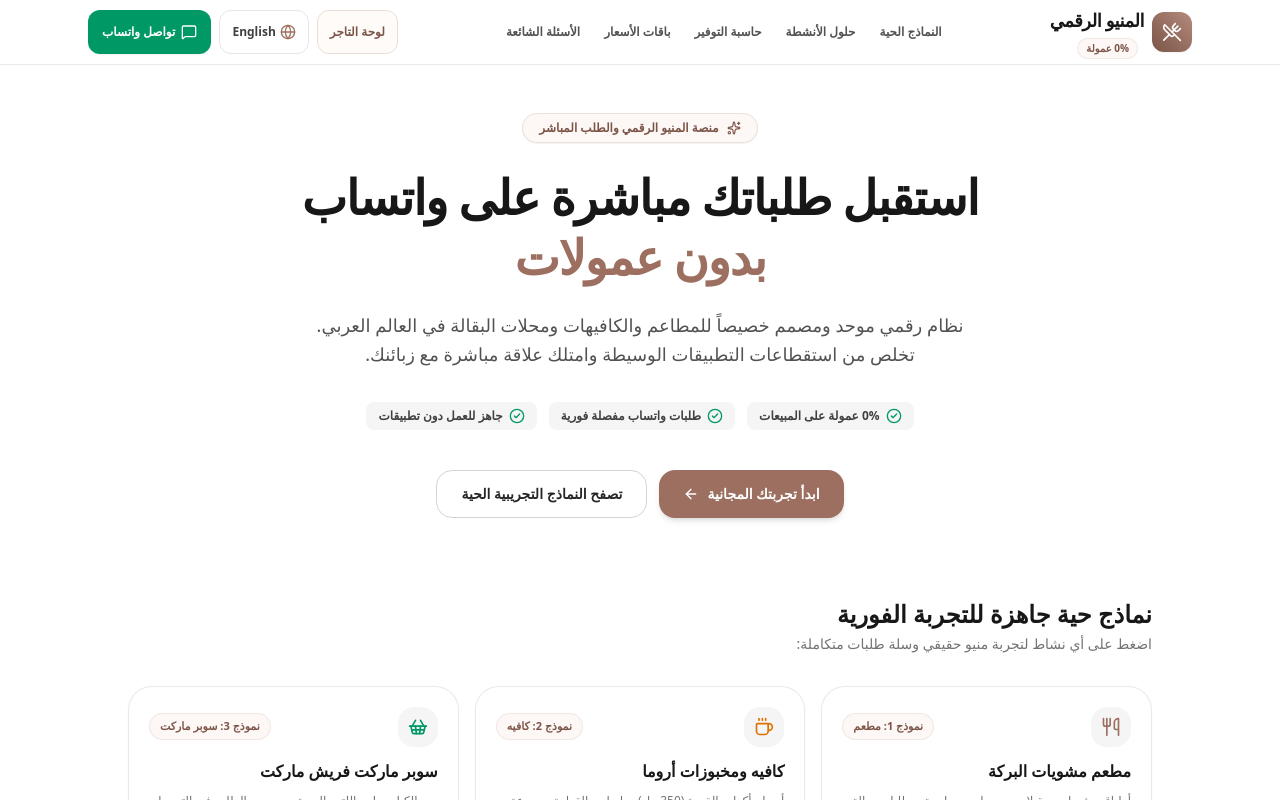
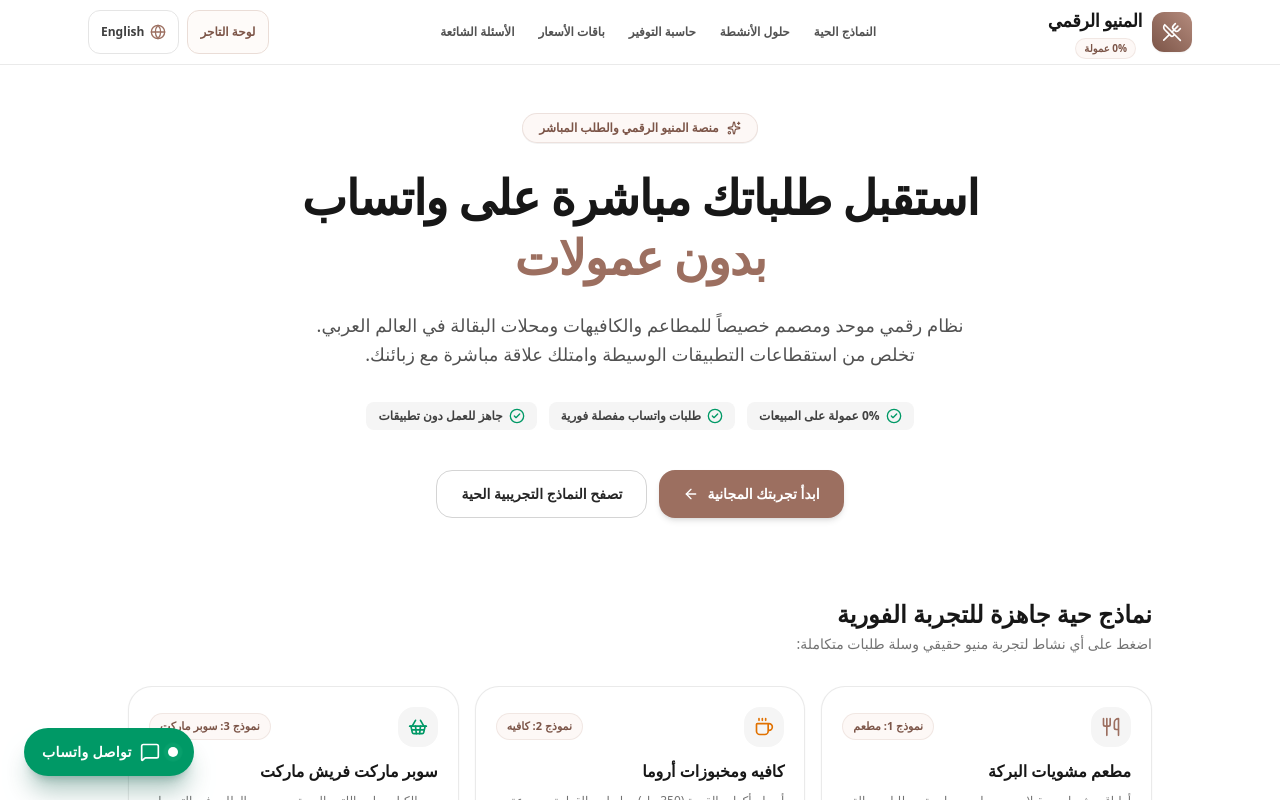
Before and after one commit to shaban-aly/Digital-Menu, a Next.js app: page / in a window 1280 px wide. Shown: the top 800 px of the page. Built offline with nearby package versions, Linux system fonts and the light colour scheme.

Commit message:
feat(landing): move WhatsApp CTA from navbar to floating action button

```diff
--- /dev/null
+++ b/src/features/landing/components/floating-whatsapp-button.tsx
@@ -0,0 +1,43 @@
+"use client";
+
+import React from "react";
+import { MessageSquare } from "lucide-react";
+import { useLanguage } from "@/lib/i18n/language-context";
+import { buildWhatsAppInquiryUrl } from "../services/landing-data";
+
+export const FloatingWhatsAppButton: React.FC = () => {
+  const { locale } = useLanguage();
+  const isAr = locale === "ar";
+
+  const whatsappUrl = buildWhatsAppInquiryUrl(
+    isAr ? "منصة المنيو الرقمي" : "Digital Menu Platform",
+    isAr ? "استفسار من الموقع الرئيسي" : "Inquiry from homepage"
+  );
+
+  return (
+    <aside
+      aria-label={isAr ? "زر المحادثة الفورية" : "Floating Chat Action"}
+      className="fixed bottom-5 end-5 sm:bottom-6 sm:end-6 z-40"
+    >
+      <a
+        href={whatsappUrl}
+        target="_blank"
+        rel="noopener noreferrer"
+        data-testid="floating-whatsapp-btn"
+        aria-label={isAr ? "تواصل معنا مباشرة عبر واتساب" : "Contact us on WhatsApp"}
+        className="group relative flex items-center gap-2 p-3 sm:px-4 sm:py-3 rounded-full bg-emerald-600 hover:bg-emerald-700 active:bg-emerald-800 text-white shadow-xl shadow-emerald-900/30 hover:shadow-2xl hover:scale-105 active:scale-95 transition-all duration-200 min-h-[48px] min-w-[48px]"
+      >
+        {/* Active Ping Indicator */}
+        <span className="relative flex h-2.5 w-2.5 shrink-0">
+          <span className="animate-ping absolute inline-flex h-full w-full rounded-full bg-emerald-300 opacity-75" />
+          <span className="relative inline-flex rounded-full h-2.5 w-2.5 bg-white" />
+        </span>
+
+        <MessageSquare className="w-5 h-5 shrink-0" />
+        <span className="text-xs sm:text-sm font-extrabold tracking-wide pe-0.5">
+          {isAr ? "تواصل واتساب" : "WhatsApp"}
+        </span>
+      </a>
+    </aside>
+  );
+};
--- a/src/features/landing/components/landing-navbar.tsx
+++ b/src/features/landing/components/landing-navbar.tsx
@@ -3,8 +3,7 @@
 import React from "react";
 import Link from "next/link";
 import { useLanguage } from "@/lib/i18n/language-context";
-import { Globe, MessageSquare, UtensilsCrossed } from "lucide-react";
-import { buildWhatsAppInquiryUrl } from "../services/landing-data";
+import { Globe, UtensilsCrossed } from "lucide-react";
 
 export const LandingNavbar: React.FC = () => {
   const { locale, toggleLanguage } = useLanguage();
@@ -18,16 +17,11 @@ export const LandingNavbar: React.FC = () => {
     { href: "#faq", label: isAr ? "الأسئلة الشائعة" : "FAQ" },
   ];
 
-  const whatsappUrl = buildWhatsAppInquiryUrl(
-    isAr ? "منصة المنيو الرقمي" : "Digital Menu Platform",
-    isAr ? "استفسار من الموقع الرئيسي" : "Inquiry from homepage"
-  );
-
   return (
     <header className="sticky top-0 z-40 w-full bg-white/85 dark:bg-neutral-950/85 backdrop-blur-md border-b border-neutral-200/80 dark:border-neutral-800">
-      <div className="max-w-6xl mx-auto px-3 sm:px-6 h-16 flex items-center justify-between gap-2 sm:gap-4">
+      <div className="max-w-6xl mx-auto px-4 sm:px-6 h-16 flex items-center justify-between gap-3 sm:gap-4">
         {/* Brand Logo */}
-        <Link href="/" className="flex items-center gap-2 shrink-0 min-h-[44px] min-w-0">
+        <Link href="/" className="flex items-center gap-2.5 shrink-0 min-h-[44px] min-w-0">
           <div className="w-9 h-9 sm:w-10 sm:h-10 rounded-xl bg-gradient-to-tr from-brand-700 to-brand-500 text-white flex items-center justify-center shadow-xs shrink-0">
             <UtensilsCrossed className="w-4 h-4 sm:w-5 sm:h-5" />
           </div>
@@ -54,36 +48,24 @@ export const LandingNavbar: React.FC = () => {
           ))}
         </nav>
 
-        {/* Actions: Language Toggle + Admin Dashboard + WhatsApp CTA */}
-        <div className="flex items-center gap-1.5 sm:gap-2 shrink-0">
+        {/* Actions: Admin Dashboard + Language Toggle */}
+        <div className="flex items-center gap-2 shrink-0">
           <Link
             href="/admin"
-            className="flex items-center gap-1.5 px-2.5 sm:px-3 py-2 rounded-xl border border-brand-200 dark:border-brand-800 bg-brand-50/60 dark:bg-brand-950/40 text-[11px] sm:text-xs font-bold text-brand-700 dark:text-brand-300 hover:bg-brand-100 transition-colors min-h-[44px]"
+            className="flex items-center gap-1.5 px-3 py-2 rounded-xl border border-brand-200 dark:border-brand-800 bg-brand-50/60 dark:bg-brand-950/40 text-xs font-bold text-brand-700 dark:text-brand-300 hover:bg-brand-100 transition-colors min-h-[44px]"
           >
-            <span className="hidden sm:inline">{isAr ? "لوحة التاجر" : "Merchant Admin"}</span>
-            <span className="sm:hidden">{isAr ? "التاجر" : "Admin"}</span>
+            <span>{isAr ? "لوحة التاجر" : "Merchant Admin"}</span>
           </Link>
 
           <button
             type="button"
             onClick={toggleLanguage}
-            className="flex items-center gap-1 px-2.5 sm:px-3 py-2 rounded-xl border border-neutral-200 dark:border-neutral-800 bg-white dark:bg-neutral-900 text-[11px] sm:text-xs font-bold text-neutral-700 dark:text-neutral-300 hover:bg-neutral-100 dark:hover:bg-neutral-800 transition-colors min-h-[44px] cursor-pointer"
+            className="flex items-center gap-1.5 px-3 py-2 rounded-xl border border-neutral-200 dark:border-neutral-800 bg-white dark:bg-neutral-900 text-xs font-bold text-neutral-700 dark:text-neutral-300 hover:bg-neutral-100 dark:hover:bg-neutral-800 transition-colors min-h-[44px] cursor-pointer"
             aria-label="Toggle language"
           >
-            <Globe className="w-3.5 h-3.5 sm:w-4 sm:h-4 text-brand-600 dark:text-brand-400 shrink-0" />
+            <Globe className="w-4 h-4 text-brand-600 dark:text-brand-400 shrink-0" />
             <span>{isAr ? "English" : "العربية"}</span>
           </button>
-
-          <a
-            href={whatsappUrl}
-            target="_blank"
-            rel="noopener noreferrer"
-            aria-label={isAr ? "تواصل عبر واتساب" : "WhatsApp Inquiry"}
-            className="flex items-center justify-center gap-1.5 p-2.5 sm:px-3.5 sm:py-2 rounded-xl bg-emerald-600 hover:bg-emerald-700 text-white text-xs font-bold shadow-xs transition-all min-h-[44px] min-w-[44px]"
-          >
-            <MessageSquare className="w-4 h-4 shrink-0" />
-            <span className="hidden sm:inline">{isAr ? "تواصل واتساب" : "WhatsApp"}</span>
-          </a>
         </div>
       </div>
     </header>
--- a/src/features/landing/components/landing-page-view.tsx
+++ b/src/features/landing/components/landing-page-view.tsx
@@ -9,6 +9,7 @@ import { RoiCalculator } from "./roi-calculator";
 import { PricingSection } from "./pricing-section";
 import { FaqSection } from "./faq-section";
 import { LandingFooter } from "./landing-footer";
+import { FloatingWhatsAppButton } from "./floating-whatsapp-button";
 
 export const LandingPageView: React.FC = () => {
   return (
@@ -23,6 +24,7 @@ export const LandingPageView: React.FC = () => {
         <FaqSection />
       </main>
       <LandingFooter />
+      <FloatingWhatsAppButton />
     </div>
   );
 };
--- a/tsconfig.json
+++ b/tsconfig.json
@@ -36,6 +36,7 @@
     ".next/dev/types/**/*.ts"
   ],
   "exclude": [
-    "node_modules"
+    "node_modules",
+    "specs"
   ]
 }
```
